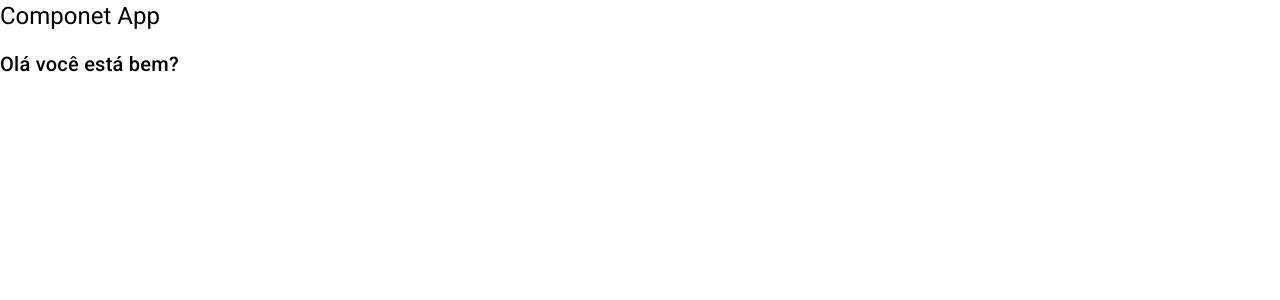
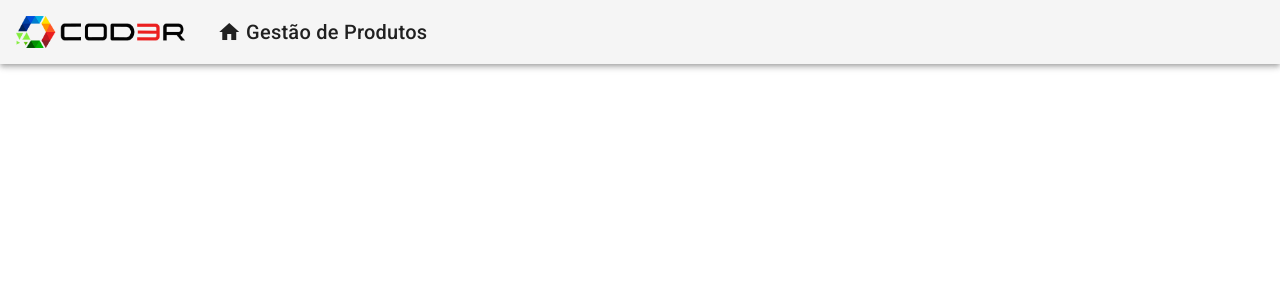
Before and after one commit to tharcius/angular9-essencial, an Angular app in the folder frontend-angular/: page / in a window 1280 px wide. Shown: the top 300 px of the page. Built offline with nearby package versions, Linux system fonts and the light colour scheme.

Commit message:
Criado o template de Header

```diff
--- a/frontend-angular/src/app/app.component.html
+++ b/frontend-angular/src/app/app.component.html
@@ -1,2 +1 @@
-<h1>Componet App</h1>
-<h2>Olá você está bem?</h2>
+<app-header></app-header>
--- /dev/null
+++ b/frontend-angular/src/app/components/template/header/header.component.css
@@ -0,0 +1,23 @@
+.header {
+    display: flex;
+    align-items: center;
+}
+
+.header a {
+    display: flex;
+    align-items: center;
+    text-decoration: none;
+}
+
+.header .logo {
+    max-height: 2rem;
+
+}
+
+.header .title-group {
+    padding-left: 2rem;
+}
+
+.header .title-group i {
+    padding-right: .3rem;
+}
--- /dev/null
+++ b/frontend-angular/src/app/components/template/header/header.component.html
@@ -0,0 +1,15 @@
+<mat-toolbar class="header mat-elevation-z4">
+    <span>
+        <a>
+            <img src="assets/img/logo.png" alt="Logo" class="logo">
+        </a>
+    </span>
+    <span class="title-group">
+        <a>
+            <i class="material-icons">
+                home
+            </i>
+            Gestão de Produtos
+        </a>
+    </span>
+</mat-toolbar>
```
Also changed, not shown: frontend-angular/src/app/app.module.ts (+7 -2 lines), frontend-angular/src/app/components/template/header/header.component.ts (added, +10 -0 lines), frontend-angular/src/assets/img/logo.png (added).
